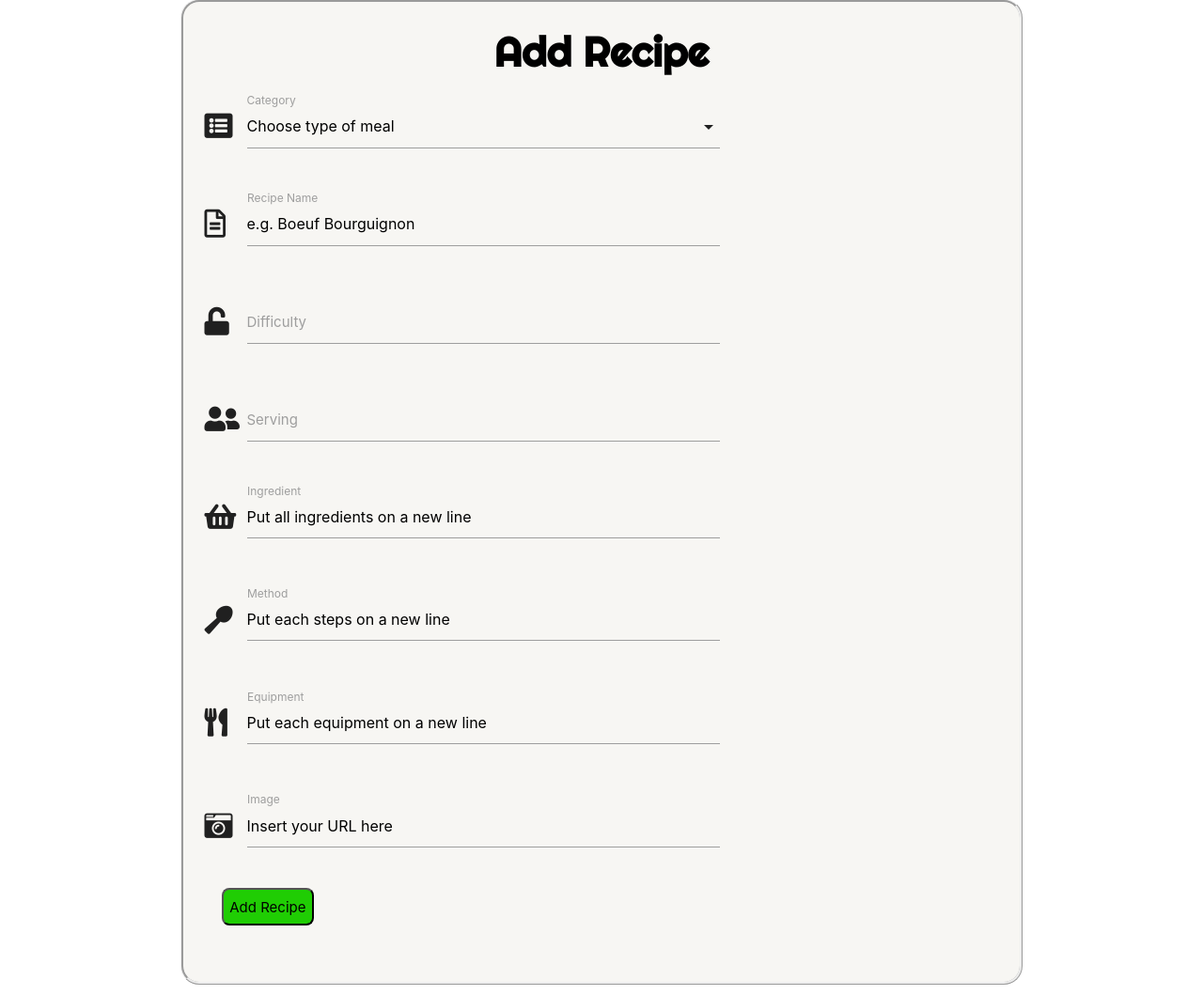
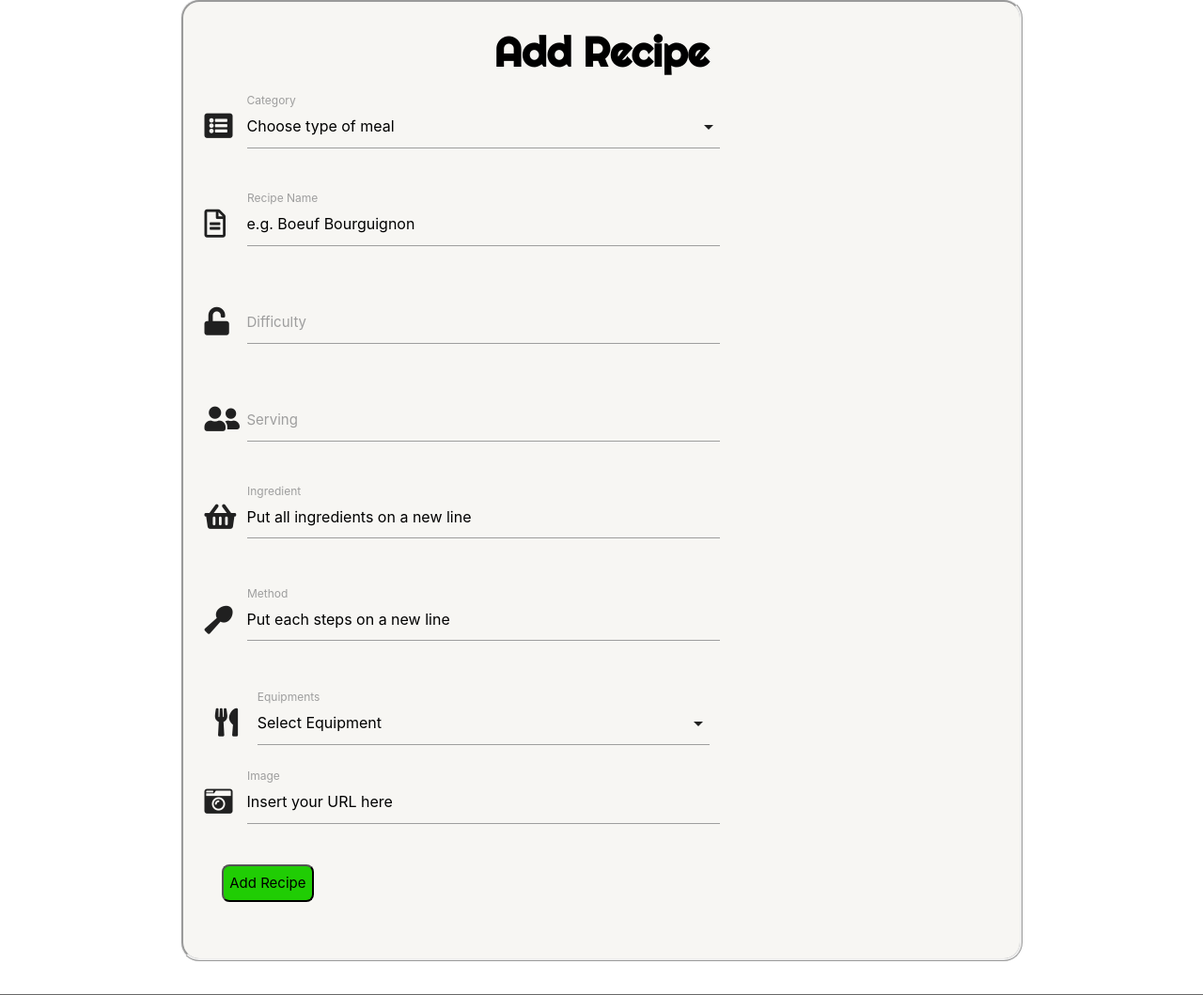
Before and after one commit to Mrsebastino/Recipe-Book-App, a Flask app: page /add_recipes in a window 1280 px wide. Shown: the part 89-1148 px from the top of the page at 94% size. Run offline with Flask 2, Linux system fonts and the light colour scheme; data that the repository does not hold is empty; some libraries are stand-ins or nearby versions; some web fonts are replaced.

Commit message:
add collection for equipment

```diff
--- a/app.py
+++ b/app.py
@@ -37,10 +37,12 @@ Route to  exixting recipe and added recipe by user
 def our_recipes():
     all_recipes = mongo.db.recipes.find()
     all_categories = mongo.db.categories.find()
+    all_equipments = mongo.db.equipments.find()
 
     return render_template("our_recipes.html",
                            recipes=all_recipes,
-                           categories=all_categories
+                           categories=all_categories,
+                           equipments=all_equipments
                            )
 
 
@@ -54,10 +56,12 @@ def our_recipes():
 def add_recipes():
     all_recipes = mongo.db.recipes.find()
     all_categories = mongo.db.categories.find()
+    all_equipments = mongo.db.equipments.find()
 
     return render_template("add_recipes.html",
                            recipes=all_recipes,
                            categories=all_categories,
+                           equipments=all_equipments,
                            page_title="Add Recipe"
                            )
 
@@ -120,11 +124,13 @@ def edit_recipe(recipe_id):
     the_recipe = mongo.db.recipes.find_one({"_id": ObjectId(recipe_id)})
     all_recipes = mongo.db.recipes.find()
     all_categories = mongo.db.categories.find()
+    all_equipments = mongo.db.equipments.find()
 
     return render_template("edit_recipes.html",
                            recipe=the_recipe,
                            recipes=all_recipes,
                            categories=all_categories,
+                           equipments=all_equipments,
                            page_title="Edit Recipe"
                            )
 
@@ -141,7 +147,7 @@ def update_recipe(recipe_id):
 
     ingredients_list = form_data["ingredients_name"].split("\n")
     instructions_list = form_data["instructions_name"].split("\n")
-    equipments_list = form_data["equipments_name"].split("\n")
+    equipments_list = form_data["equipment_name"].split("\n")
     recipes.update(
         {"_id": ObjectId(recipe_id)},
 
--- a/templates/add_recipes.html
+++ b/templates/add_recipes.html
@@ -19,8 +19,15 @@
           <div class="row">
             <div class="input-field col s12">
               <i class="fas fa-list-alt prefix"></i>
-              <select id="category_name" name="category_name" required>
-                <option value="" disabled selected>Choose type of meal</option>
+              <select
+                required
+                id="category_name"
+                name="category_name"
+                class="validate"
+              >
+                <option value="" required disabled selected
+                  >Choose type of meal</option
+                >
                 <!--Provide categories from DB-->
                 {% for category in categories %}
                 <option value="{{ category.category_name }}"
@@ -44,7 +51,7 @@
                 data-validation-required-message="Please enter a recipe name."
                 placeholder="e.g. Boeuf Bourguignon"
                 maxlength="100"
-                 required
+                required
               />
               <label>Recipe Name</label>
             </div>
@@ -110,7 +117,7 @@
               <label>Method</label>
             </div>
           </div>
-          <!--Equipments-->
+          <!--Equipments
           <div class="row">
             <div class="input-field col s12">
               <i class="fas fa-utensils prefix"></i>
@@ -126,7 +133,20 @@
               ></textarea>
               <label>Equipment</label>
             </div>
+          </div>-->
+          <div class="input-field col s12">
+           <i class="fas fa-utensils prefix"></i>
+            <select multiple id="equipment_name"
+                name="equipment_name" class="validate">
+              <option value="" disabled selected required>Select Equipment</option>
+               {% for equipment in equipments %}
+               <option value="{{ equipment.equipment_name }}"
+               >{{equipment.equipment_name}}</option>
+               {% endfor %}
+            </select>
+            <label>Equipments</label>
           </div>
+
           <!--Images-->
           <div class="row">
             <div class="input-field col s12">
```
Also changed, not shown: templates/edit_recipes.html (+14 -1 lines).
